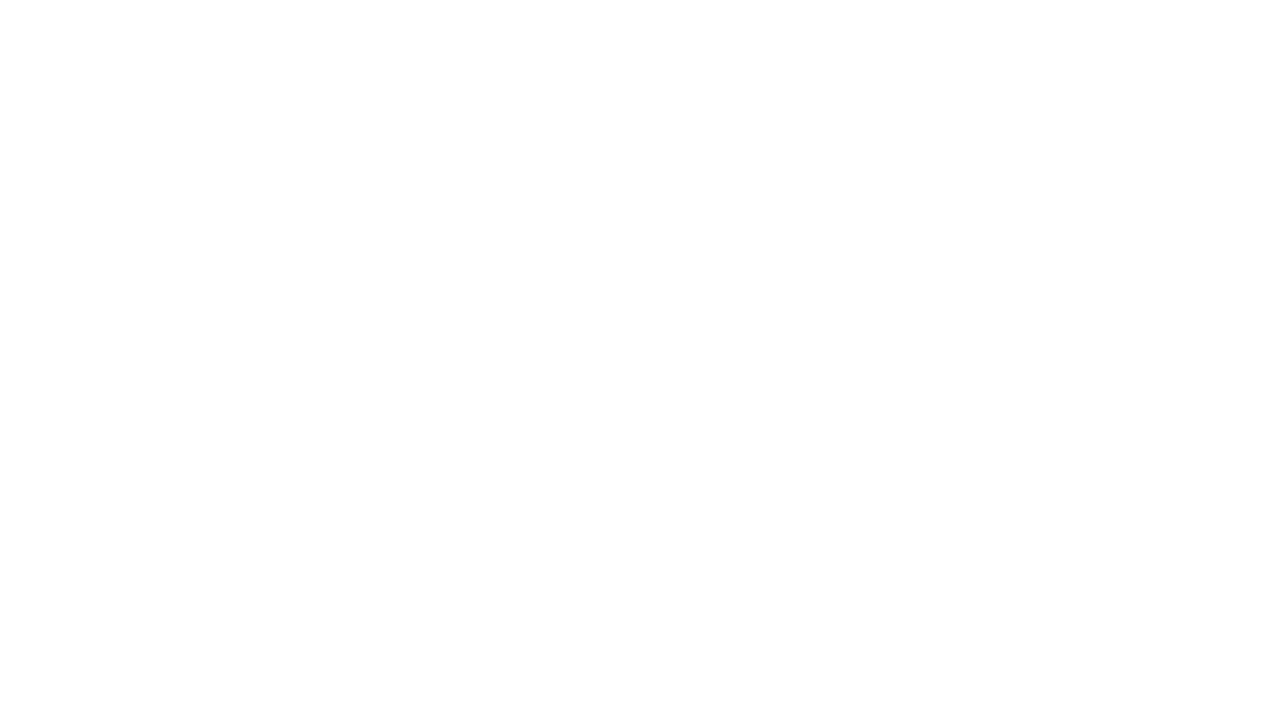
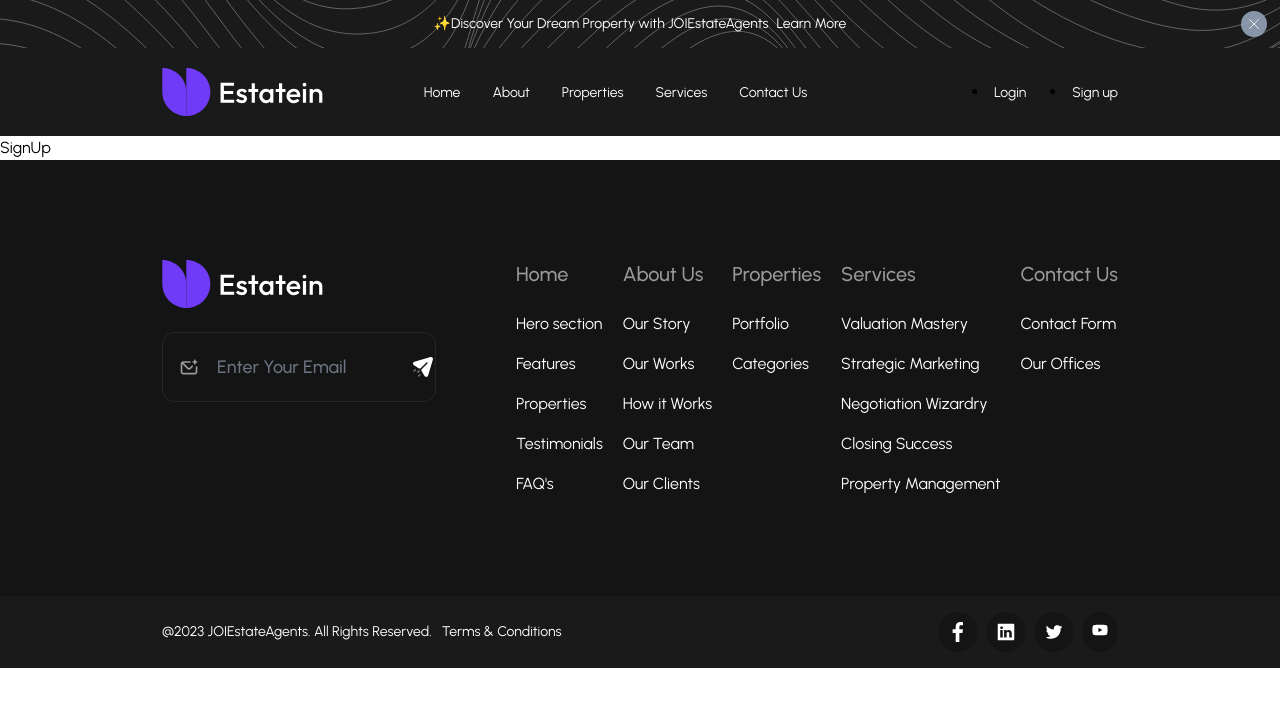
Before and after one commit to JulianIfesiokwu/JOIRentalAgents, a React (Vite) app in the folder client/: page /signup in a window 1280 px wide. Shown: the top 706 px of the page. Built offline with nearby package versions, Linux system fonts and the light colour scheme.

Commit message:
Feat:adding login and signup pages

```diff
--- a/client/src/App.jsx
+++ b/client/src/App.jsx
@@ -6,6 +6,8 @@ import About from "./pages/About";
 import Contact from "./pages/Contact";
 import Services from "./pages/Services";
 import PropertyDetailsPage from "./pages/PropertyDetailsPage";
+import Login from "./pages/Login";
+import SignUp from "./pages/SignUp";
 
 function App() {
   return (
@@ -15,6 +17,14 @@ function App() {
           path='/'
           index
           element={<Home />}
+        />
+        <Route
+          path='/login'
+          element={<Login />}
+        />
+        <Route
+          path='/signup'
+          element={<SignUp />}
         />
         <Route
           path='/properties'
--- a/client/src/components/Header.jsx
+++ b/client/src/components/Header.jsx
@@ -43,18 +43,20 @@ function Header() {
             />
           </picture>
         </Navbar.Brand>
-        <div className='flex items-center md:order-2 '>
+        <div className='md:order-2 flex items-center gap-6 mb-4 md:mb-0'>
           <Navbar.Link
-            active={path === "/contact"}
+            active={path === "/login"}
             as={"div"}
             className='hidden md:inline absolute-white mb-4 md:mb-0 border-none text-sm leading-[150%] font-normal'
           >
-            <Link
-              to='/contact'
-              className='px-5 py-[14px] bg-[#141414] border border-[#262626] rounded-[8px]'
-            >
-              Contact Us
-            </Link>
+            <Link to='/login'>Login</Link>
+          </Navbar.Link>
+          <Navbar.Link
+            active={path === "/signup"}
+            as={"div"}
+            className='hidden md:inline absolute-white mb-4 md:mb-0 border-none text-sm leading-[150%] font-normal'
+          >
+            <Link to='/signup'>Sign up</Link>
           </Navbar.Link>
           <Navbar.Toggle />
         </div>
@@ -90,14 +92,23 @@ function Header() {
           <Navbar.Link
             active={path === "/contact"}
             as={"div"}
+            className='absolute-white mb-4 md:mb-0 border-none text-sm leading-[150%] font-normal'
+          >
+            <Link to='/contact'>Contact Us</Link>
+          </Navbar.Link>
+          <Navbar.Link
+            active={path === "/login"}
+            as={"div"}
             className='md:hidden absolute-white mb-4 md:mb-0 border-none text-sm leading-[150%] font-normal'
           >
-            <Link
-              to='/contact'
-              className='px-5 py-[14px] bg-[#141414] border border-[#262626] rounded-[8px]'
-            >
-              Contact Us
-            </Link>
+            <Link to='/login'>Login</Link>
+          </Navbar.Link>
+          <Navbar.Link
+            active={path === "/signup"}
+            as={"div"}
+            className='md:hidden absolute-white mb-4 md:mb-0 border-none text-sm leading-[150%] font-normal'
+          >
+            <Link to='/signup'>Sign up</Link>
           </Navbar.Link>
         </Navbar.Collapse>
       </Navbar>
--- /dev/null
+++ b/client/src/pages/Login.jsx
@@ -0,0 +1,7 @@
+import React from "react";
+
+const Login = () => {
+  return <div>Login</div>;
+};
+
+export default Login;
--- /dev/null
+++ b/client/src/pages/SignUp.jsx
@@ -0,0 +1,7 @@
+import React from "react";
+
+const SignUp = () => {
+  return <div>SignUp</div>;
+};
+
+export default SignUp;
```
